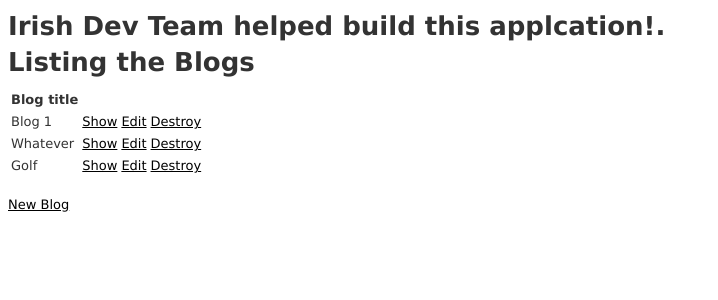
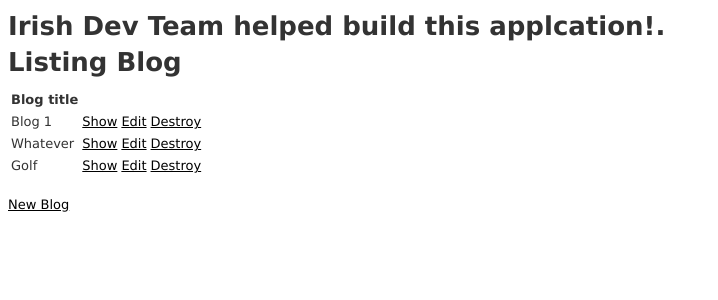
Before and after one commit to waynerochford/RailsBlog, a Rails app: page /blogs in a window 1280 px wide. Shown: the top 300 px of the page, without its empty margins (0-718 px from the left). Run offline with Rails 7, Linux system fonts and the light colour scheme; data comes from the database, SQL or seed files in the repository; style sheets or scripts are compiled from the project's sources; some libraries are stand-ins or nearby versions.

Commit message:
Changed blog title

```diff
--- a/app/views/blogs/index.html.erb
+++ b/app/views/blogs/index.html.erb
@@ -1,6 +1,6 @@
 <p id="notice"><%= notice %></p>
 
-<h1>Listing the Blogs</h1>
+<h1>Listing Blog</h1>
 
 <table>
   <thead>
```
